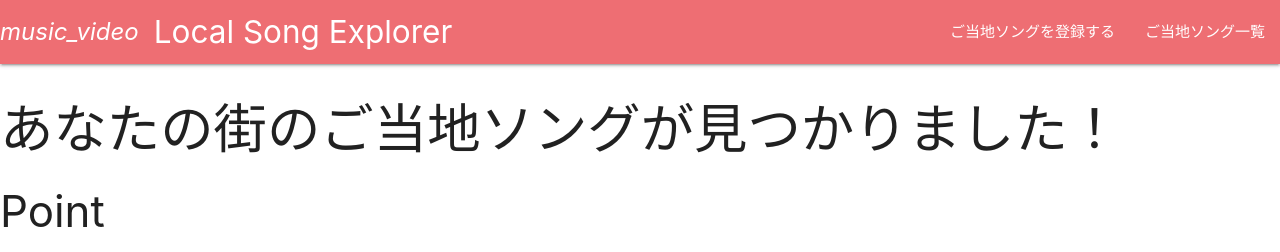
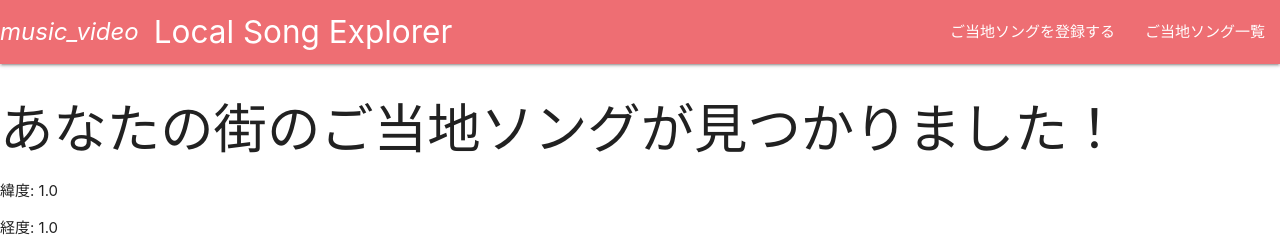
Before and after one commit to z21001ms/team_project, a Rails app: page /find in a window 1280 px wide. Shown: the top 252 px of the page. Run offline with Rails 7, Linux system fonts and the light colour scheme; tables that the repository leaves empty hold one stand-in row (values such as "Sample post"); style sheets or scripts are compiled from the project's sources; parts of the project's set-up code (start-up, migrations or seed data) failed here and were passed over.

Commit message:
検索結果画面を日本語へ変更

```diff
--- a/app/controllers/coordinate_controller.rb
+++ b/app/controllers/coordinate_controller.rb
@@ -2,6 +2,7 @@ class CoordinateController < ApplicationController
     def find
         # find the nearest point from coordinate table
         @coodinates_in_area = Coordinate.near([coordinate_params["latitude"], coordinate_params["longitude"]], 5, units: :km)
+        p(@coodinates_in_area)
     end
 
     def create
--- a/app/controllers/song_controller.rb
+++ b/app/controllers/song_controller.rb
@@ -6,8 +6,10 @@ class SongController < ApplicationController
     def create
         @song = Song.new(url: song_coordinate_params["url"])
         @song.platform = 1 # Platform id of youtube
-        coordinate = Coordinate.new(latitude: song_coordinate_params["latitude"],
-                                    longitude: song_coordinate_params["longitude"])
+        coordinate = Coordinate.new(latitude: song_coordinate_params["latitude"].to_f,
+                                    longitude: song_coordinate_params["longitude"].to_f)
+        p("--------------")
+        p(coordinate)
         @song.coordinate << coordinate
         @song.truncate_youtube_url()
         if @song.save
--- a/app/views/coordinate/find.html.erb
+++ b/app/views/coordinate/find.html.erb
@@ -2,15 +2,13 @@
 
 <ul>
   <% @coodinates_in_area.each do |point| %>
-    <h3>Point</h3>
-
-    <p>Latitude: <%= point.latitude %></p>
-    <p>Longitude: <%= point.longitude %></p>
+    <p>緯度: <%= point.latitude %></p>
+    <p>経度: <%= point.longitude %></p>
     <% if point.song.collect(&:url)[0] %>
       <p><%= youtube(point.song.collect(&:video_id)[0]) %></p>
-      <p>Youtube: <%= link_to point.song.collect(&:url)[0], point.song.collect(&:url)[0] %></p>
+      <p><%= link_to point.song.collect(&:url)[0], point.song.collect(&:url)[0] %></p>
     <% else %>
-      <p> No Youtube URL </p>
+      <p> Youtube URLが登録されていません </p>
     <% end %>
 
   <% end %>
```
